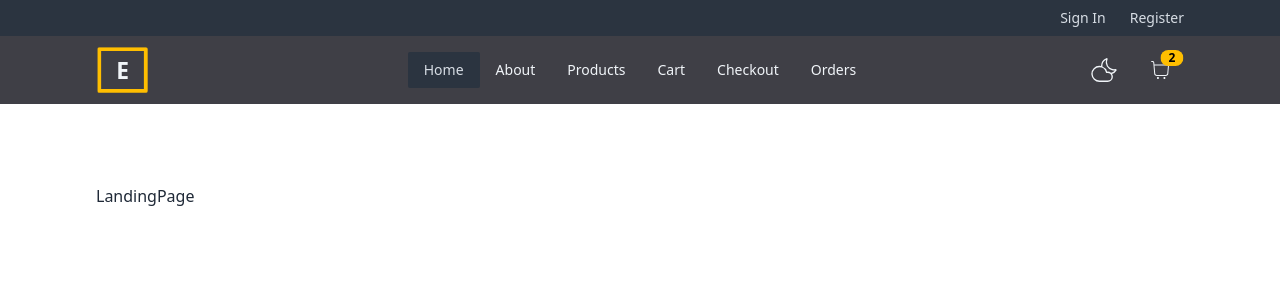
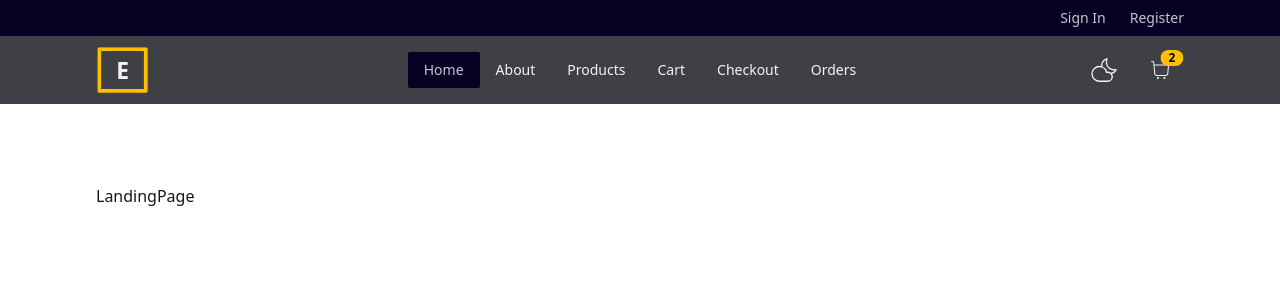
Before and after one commit to misiek869/e-commerce_shop_react, a React (Vite) app: page / in a window 1280 px wide. Shown: the top 300 px of the page. Built offline with nearby package versions, Linux system fonts and the light colour scheme.

Commit message:
add themes

```diff
--- a/tailwind.config.js
+++ b/tailwind.config.js
@@ -5,4 +5,7 @@ export default {
 		extend: {},
 	},
 	plugins: [require('@tailwindcss/typography'), require('daisyui')],
+	daisyui: {
+		themes: ['bumblebee', 'dim'],
+	},
 }
```
